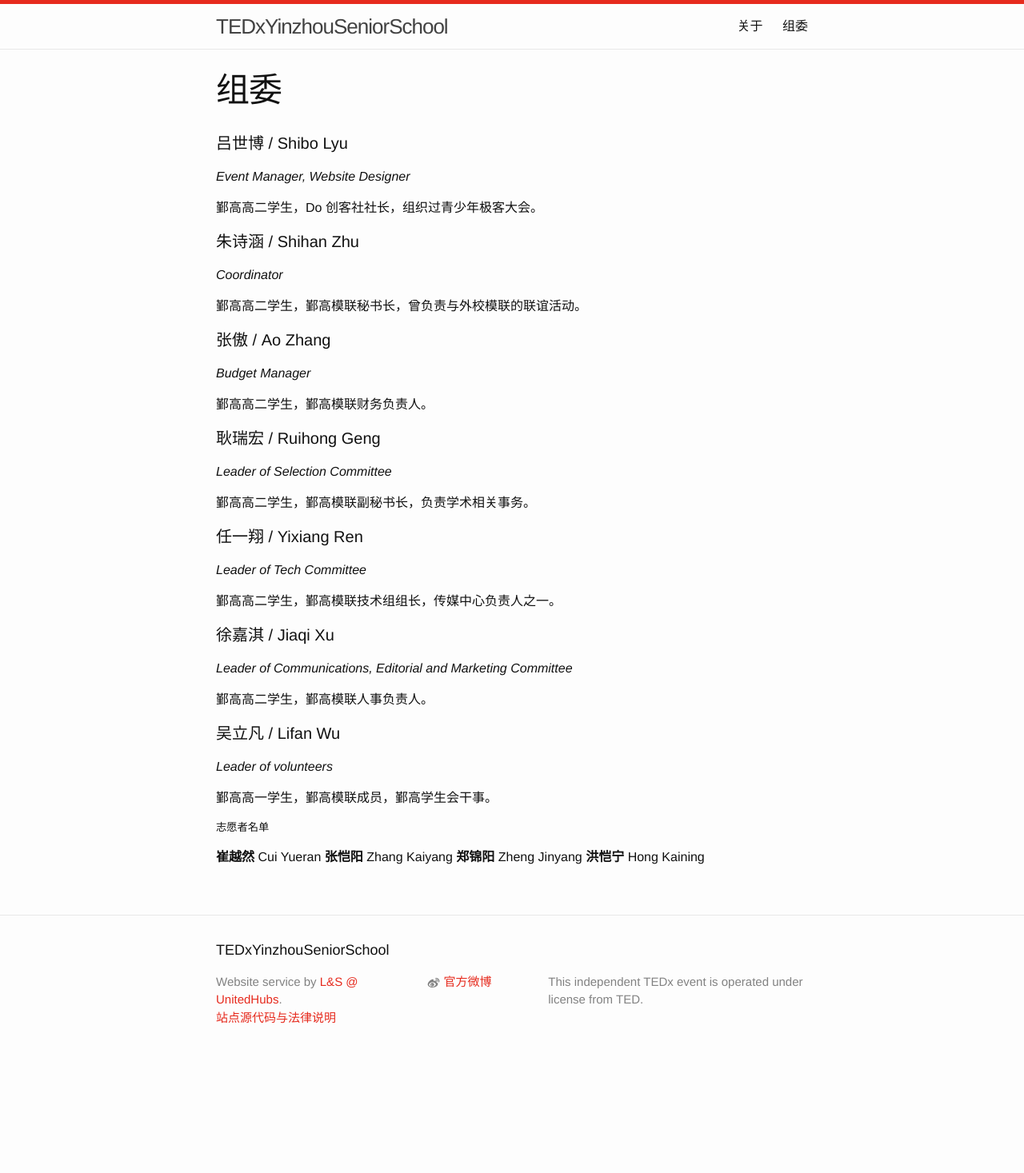
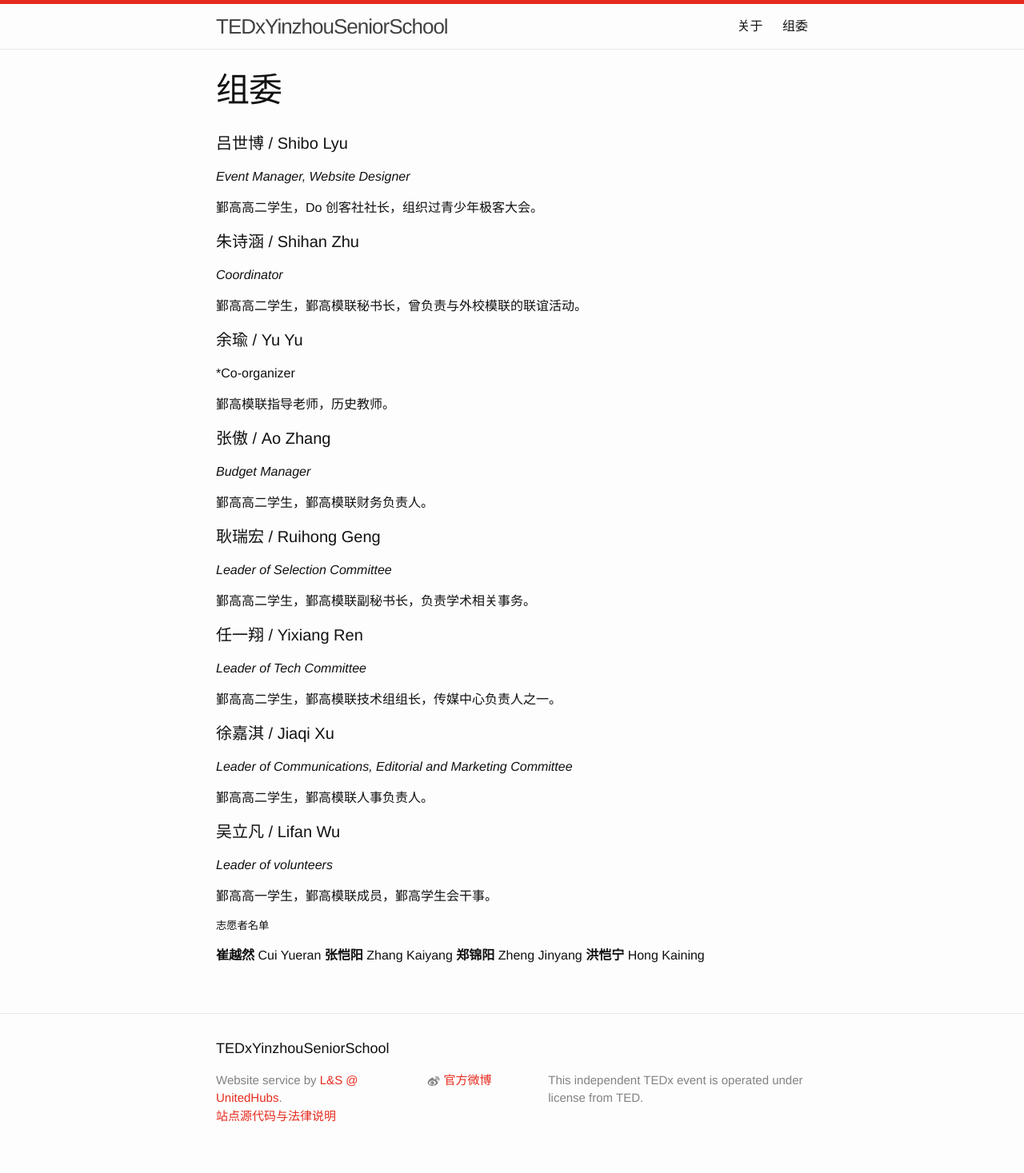
Before and after one commit to donglj314/tedx.nbyg.net, a Jekyll site: the page built from committee.md, in a window 1280 px wide. Shown: the whole page at 80% size. Built offline with Jekyll 4.4.1, drawn with Linux system fonts in a browser that asks for light colours; before the commit the page ends 1344 px from its top, so only the background shows below that.

Commit message:
Update committee.md

```diff
--- a/committee.md
+++ b/committee.md
@@ -13,6 +13,11 @@ permalink: /committee/
 *Coordinator*
 
 鄞高高二学生，鄞高模联秘书长，曾负责与外校模联的联谊活动。
+
+#### 余瑜 / Yu Yu
+*Co-organizer
+
+鄞高模联指导老师，历史教师。
 
 #### 张傲 / Ao Zhang
 *Budget Manager*
```
